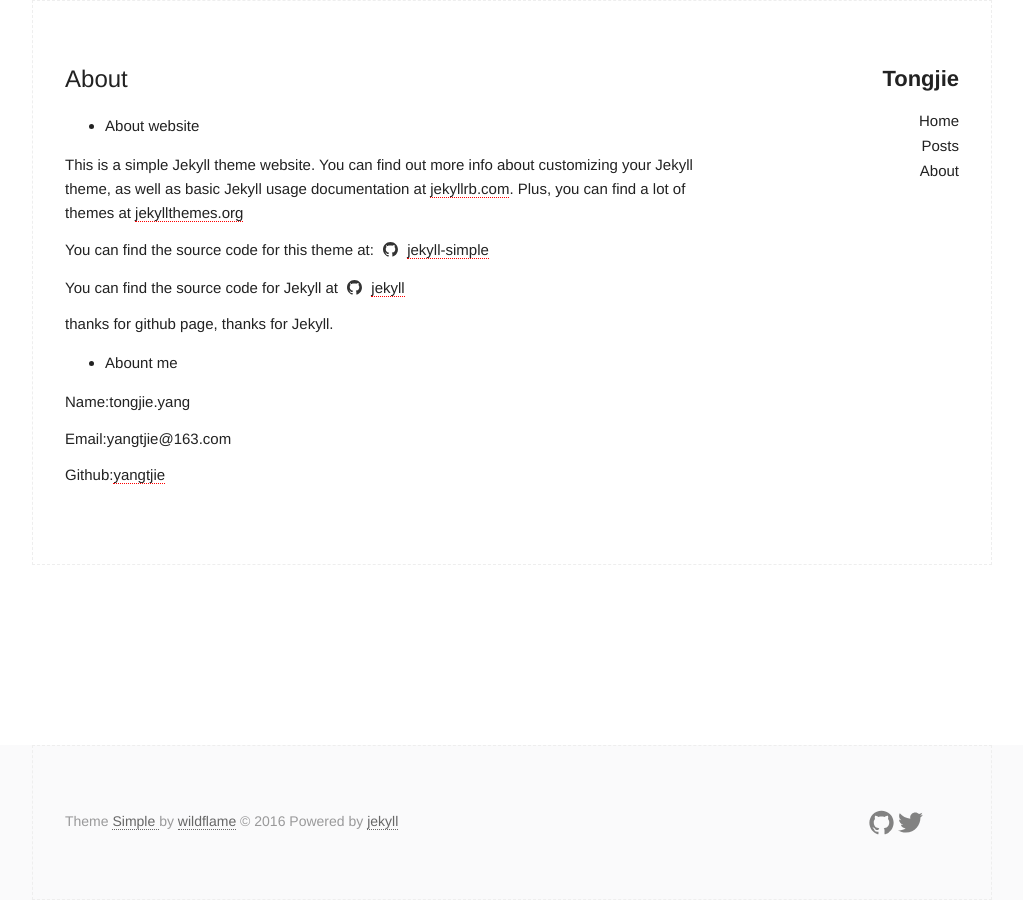
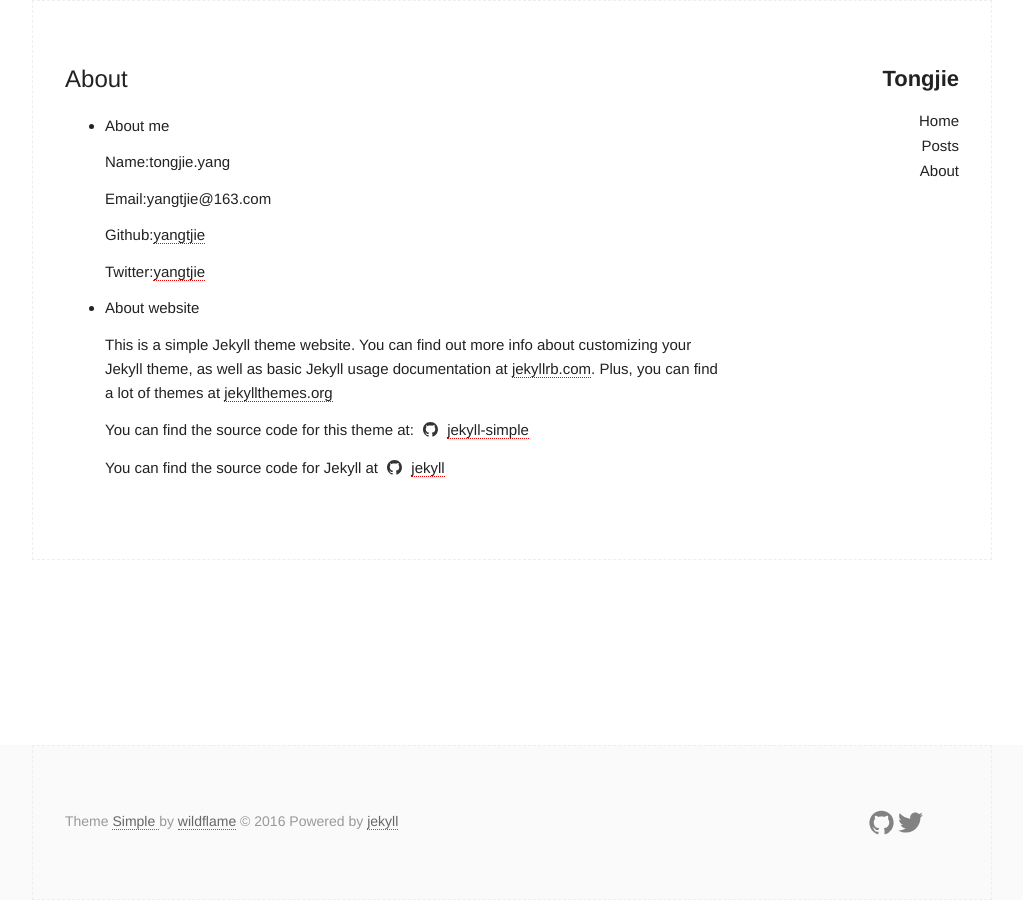
Before and after one commit to yangtjie/yangtjie.github.io, a Jekyll site: the page built from about.md, in a window 1280 px wide. Shown: the whole page, without its empty margins (128-1151 px from the left). Built offline with Jekyll 4.4.1, drawn with Linux system fonts in a browser that asks for light colours.

Commit message:
abount.md

```diff
--- a/about.md
+++ b/about.md
@@ -4,21 +4,20 @@ title: About
 permalink: /about/
 ---
 
+* About me
+
+  Name:tongjie.yang
+
+  Email:yangtjie@163.com
+
+  Github:[yangtjie](https://github.com/yangtjie/)
+
+  Twitter:[yangtjie](https://twitter.com/yangtjie)
+
 * About website
 
-This is a simple Jekyll theme website. You can find out more info about customizing your Jekyll theme, as well as basic Jekyll usage documentation at [jekyllrb.com](http://jekyllrb.com/).  Plus, you can find a lot of themes at [jekyllthemes.org](http://jekyllthemes.org/)
+  This is a simple Jekyll theme website. You can find out more info about customizing your Jekyll theme, as well as basic Jekyll usage documentation at [jekyllrb.com](http://jekyllrb.com/).  Plus, you can find a lot of themes at [jekyllthemes.org](http://jekyllthemes.org/)
 
-You can find the source code for this theme at: <data data-icon="ei-sc-github"></data>  [jekyll-simple](https://github.com/wild-flame/jekyll-simple)
+  You can find the source code for this theme at: <data data-icon="ei-sc-github"></data>  [jekyll-simple](https://github.com/wild-flame/jekyll-simple)
 
-You can find the source code for Jekyll at <data data-icon="ei-sc-github"></data>  [jekyll](https://github.com/jekyll/jekyll)
-
-thanks for github page, thanks for Jekyll.
-
-
-* Abount me
-
-Name:tongjie.yang
-
-Email:yangtjie@163.com
-
-Github:[yangtjie](https://github.com/yangtjie/)
+  You can find the source code for Jekyll at <data data-icon="ei-sc-github"></data>  [jekyll](https://github.com/jekyll/jekyll)
```
